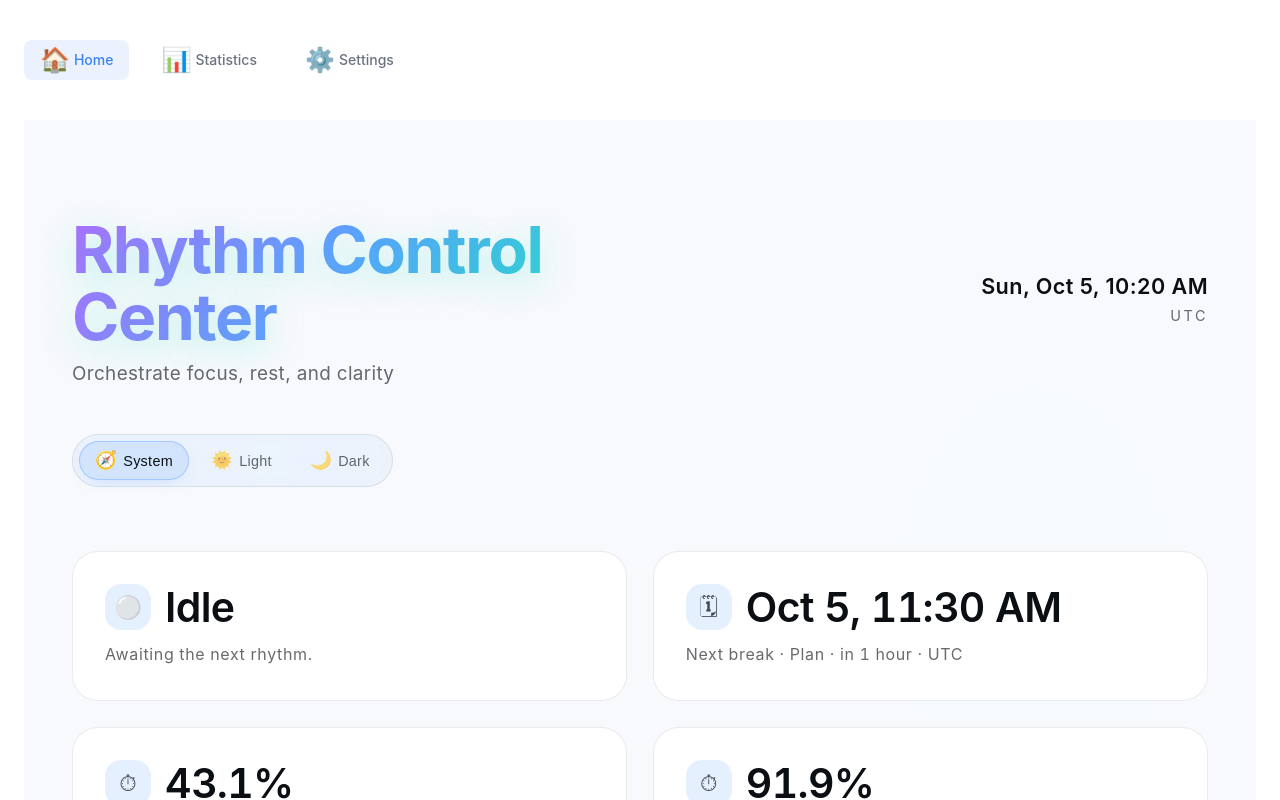
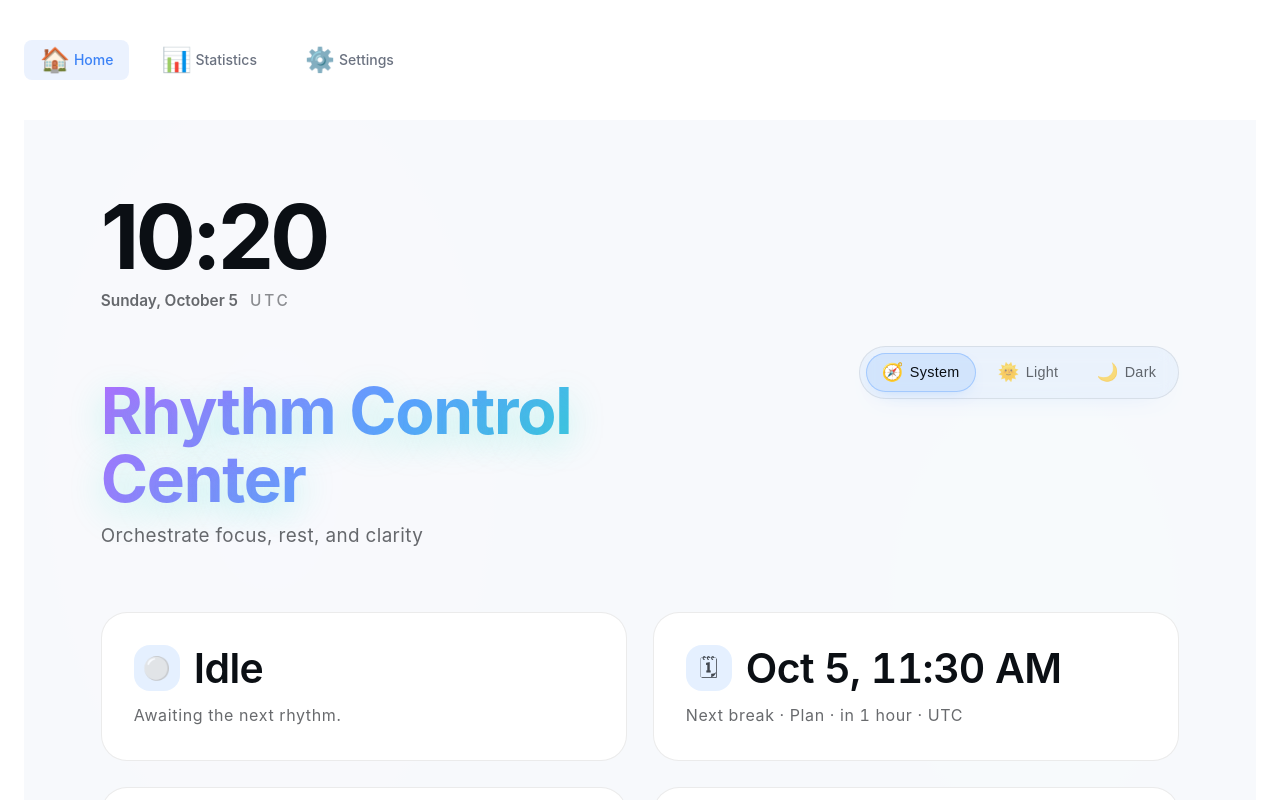
Before and after one commit to youtonghy/RESTY, a React (Vite) app: page / in a window 1280 px wide. Shown: the top 800 px of the page. Built offline with nearby package versions, Linux system fonts and the light colour scheme.

Commit message:
优化提醒组件，移除不必要的关闭按钮和图标，简化代码结构，提升用户体验。同时更新仪表板样式，调整布局和响应式设计，增强界面美观性和可用性。

```diff
--- a/src/pages/Dashboard.css
+++ b/src/pages/Dashboard.css
@@ -1,7 +1,9 @@
 .dashboard-page {
   position: relative;
   min-height: 100vh;
-  padding: clamp(56px, 8vw, 96px) 0;
+  display: flex;
+  flex-direction: column;
+  padding: clamp(48px, 6vw, 90px) 0;
   background: var(--dashboard-bg);
   color: var(--dashboard-text);
   transition: background 0.4s ease, color 0.4s ease;
@@ -47,22 +49,67 @@
 .dashboard-content {
   position: relative;
   z-index: 1;
-  max-width: 1320px;
+  flex: 1;
+  width: 100%;
+  max-width: min(1680px, 100%);
   margin: 0 auto;
-  padding: 0 clamp(24px, 5vw, 48px);
+  padding: 0 clamp(28px, 6vw, 96px);
+  box-sizing: border-box;
 }
 
 .dashboard-header {
   display: flex;
-  flex-wrap: wrap;
-  align-items: center;
-  justify-content: space-between;
+  flex-direction: column;
+  align-items: stretch;
   gap: clamp(24px, 4vw, 48px);
   margin-bottom: clamp(32px, 6vw, 64px);
 }
 
-.header-text {
-  max-width: min(540px, 68vw);
+.header-main {
+  display: flex;
+  flex-wrap: wrap;
+  align-items: center;
+  gap: clamp(24px, 5vw, 72px);
+}
+
+.hero-meta {
+  display: flex;
+  flex-direction: column;
+  align-items: flex-start;
+  gap: 12px;
+  min-width: min(260px, 100%);
+}
+
+.hero-clock {
+  font-size: clamp(3.4rem, 8vw, 5.6rem);
+  font-weight: 700;
+  letter-spacing: -0.045em;
+  line-height: 0.9;
+  color: var(--dashboard-text);
+}
+
+.hero-meta-row {
+  display: flex;
+  flex-wrap: wrap;
+  align-items: baseline;
+  gap: 12px;
+  color: var(--dashboard-subtext);
+  font-size: clamp(0.85rem, 1.2vw, 1rem);
+}
+
+.hero-date {
+  font-weight: 600;
+}
+
+.hero-tz {
+  font-weight: 500;
+  opacity: 0.75;
+  letter-spacing: 0.18em;
+  text-transform: uppercase;
+}
+
+.hero-text {
+  max-width: min(600px, 72vw);
 }
 
 .dashboard-gradient-title {
@@ -83,29 +130,6 @@
   letter-spacing: 0.02em;
   color: var(--dashboard-subtext);
   max-width: 36ch;
-}
-
-.header-meta {
-  margin-left: auto;
-  display: flex;
-  flex-direction: column;
-  align-items: flex-end;
-  gap: 6px;
-  text-align: right;
-  color: var(--dashboard-subtext);
-}
-
-.header-clock {
-  color: var(--dashboard-text);
-  font-size: clamp(1rem, 1.8vw, 1.35rem);
-  font-weight: 600;
-  letter-spacing: 0.02em;
-}
-
-.header-tz {
-  font-size: 0.9rem;
-  letter-spacing: 0.18em;
-  text-transform: uppercase;
 }
 
 .theme-toggle {
@@ -151,6 +175,11 @@
 .theme-toggle-option:focus-visible {
   outline: 2px solid rgba(94, 160, 255, 0.7);
   outline-offset: 2px;
+}
+
+.dashboard-header .theme-toggle {
+  align-self: flex-start;
+  box-shadow: 0 10px 28px -24px rgba(94, 160, 255, 0.8);
 }
 
 .dashboard-grid {
@@ -337,21 +366,17 @@
 }
 
 @media (max-width: 960px) {
-  .dashboard-header {
-    align-items: flex-start;
-  }
-
-  .header-meta {
-    align-items: flex-start;
-    text-align: left;
-  }
-
-  .theme-toggle {
+  .dashboard-header .theme-toggle {
     margin-left: -6px;
   }
 }
 
 @media (max-width: 768px) {
+  .header-main {
+    flex-direction: column;
+    align-items: flex-start;
+  }
+
   .dashboard-grid {
     grid-template-columns: repeat(1, minmax(0, 1fr));
   }
@@ -371,6 +396,23 @@
   }
 }
 
+@media (min-width: 1024px) {
+  .dashboard-header {
+    flex-direction: row;
+    align-items: flex-end;
+    justify-content: space-between;
+  }
+
+  .header-main {
+    flex: 1;
+    align-items: flex-end;
+  }
+
+  .dashboard-header .theme-toggle {
+    align-self: center;
+  }
+}
+
 @media (prefers-reduced-motion: reduce) {
   .tile-card {
     transition: none;
--- a/src/pages/Dashboard.tsx
+++ b/src/pages/Dashboard.tsx
@@ -439,6 +439,7 @@ export function Dashboard() {
       new Intl.DateTimeFormat(i18n.language, {
         hour: '2-digit',
         minute: '2-digit',
+        hour12: false,
       }),
     [i18n.language]
   );
@@ -454,14 +455,22 @@ export function Dashboard() {
     [i18n.language]
   );
 
-  const heroFormatter = useMemo(
+  const heroClockFormatter = useMemo(
     () =>
       new Intl.DateTimeFormat(i18n.language, {
-        weekday: 'short',
-        month: 'short',
-        day: 'numeric',
         hour: '2-digit',
         minute: '2-digit',
+        hour12: false,
+      }),
+    [i18n.language]
+  );
+
+  const heroDateFormatter = useMemo(
+    () =>
+      new Intl.DateTimeFormat(i18n.language, {
+        weekday: 'long',
+        month: 'long',
+        day: 'numeric',
       }),
     [i18n.language]
   );
@@ -534,7 +543,8 @@ export function Dashboard() {
   const headerSubtitle = t('dashboard.hero.subtitle', {
     defaultValue: isZh ? '沉浸式掌控专注、休息与健康' : 'Orchestrate focus, rest, and clarity',
   });
-  const headerTime = heroFormatter.format(now);
+  const heroClock = heroClockFormatter.format(now);
+  const heroDate = heroDateFormatter.format(now);
 
   const dayLabel = t('dashboard.progress.day.label', {
     defaultValue: isZh ? '今天进度' : 'Today progress',
@@ -549,10 +559,7 @@ export function Dashboard() {
     defaultValue: isZh ? '今年进度' : 'Year progress',
   });
 
-  const dayInfo = `${timeFormatter.format(now)}`;
-  const weekInfo = isZh ? '周一 00:00 起算' : 'Starts Monday 00:00';
-  const monthInfo = isZh ? '月初 00:00 起算' : 'Month begins at 00:00';
-  const yearInfo = isZh ? '元旦 00:00 起算' : 'Year begins at 00:00';
+  const dayInfo = timeFormatter.format(now);
 
   const tipsButtonLabel = t('dashboard.tips.shuffle', {
     defaultValue: isZh ? '换一批' : 'Refresh tips',
@@ -569,13 +576,18 @@ export function Dashboard() {
       <div className="dashboard-atmosphere" aria-hidden="true" />
       <div className="dashboard-content">
         <header className="dashboard-header">
-          <div className="header-text">
-            <GradientTitle>{headerTitle}</GradientTitle>
-            <p className="header-subtitle">{headerSubtitle}</p>
-          </div>
-          <div className="header-meta">
-            <span className="header-clock">{headerTime}</span>
-            <span className="header-tz">{timezone}</span>
+          <div className="header-main">
+            <div className="hero-meta">
+              <span className="hero-clock">{heroClock}</span>
+              <div className="hero-meta-row">
+                <span className="hero-date">{heroDate}</span>
+                <span className="hero-tz">{timezone}</span>
+              </div>
+            </div>
+            <div className="hero-text">
+              <GradientTitle>{headerTitle}</GradientTitle>
+              <p className="header-subtitle">{headerSubtitle}</p>
+            </div>
           </div>
           <ThemeToggle theme={theme} onChange={setTheme} />
         </header>
@@ -602,7 +614,6 @@ export function Dashboard() {
             value={weekProgress}
             formatted={percentFormatter.format(weekProgress)}
             label={weekLabel}
-            info={weekInfo}
             delay={180}
           />
 
@@ -610,7 +621,6 @@ export function Dashboard() {
             value={monthProgress}
             formatted={percentFormatter.format(monthProgress)}
             label={monthLabel}
-            info={monthInfo}
             delay={240}
           />
 
@@ -618,7 +628,6 @@ export function Dashboard() {
             value={yearProgress}
             formatted={percentFormatter.format(yearProgress)}
             label={yearLabel}
-            info={yearInfo}
             delay={300}
           />
 
```
Also changed, not shown: src/components/Reminder/Reminder.tsx (+0 -18 lines).
